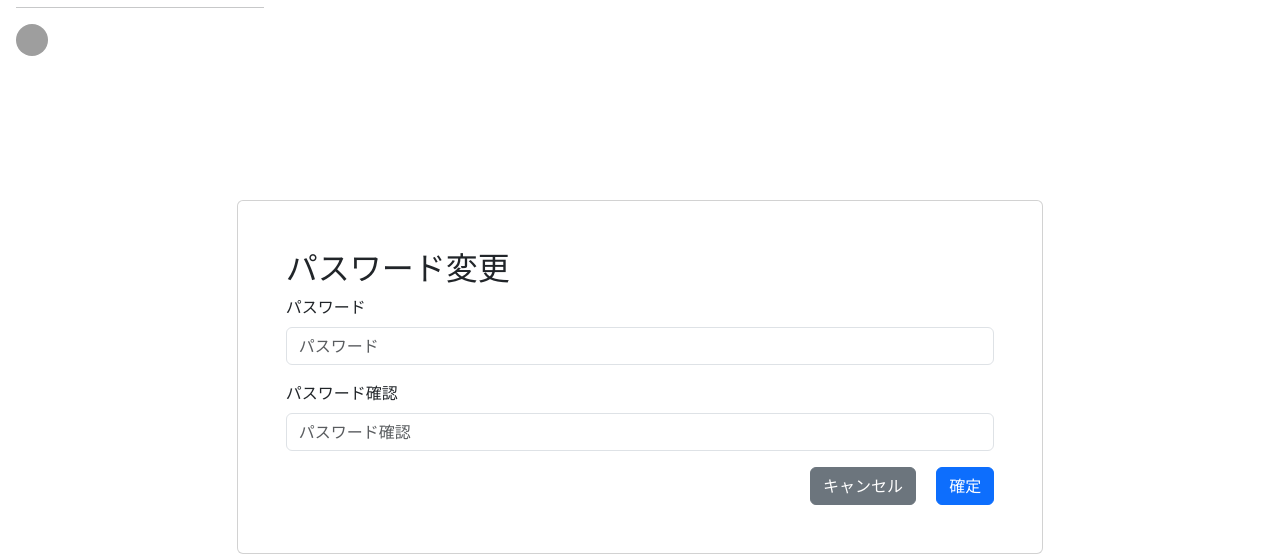
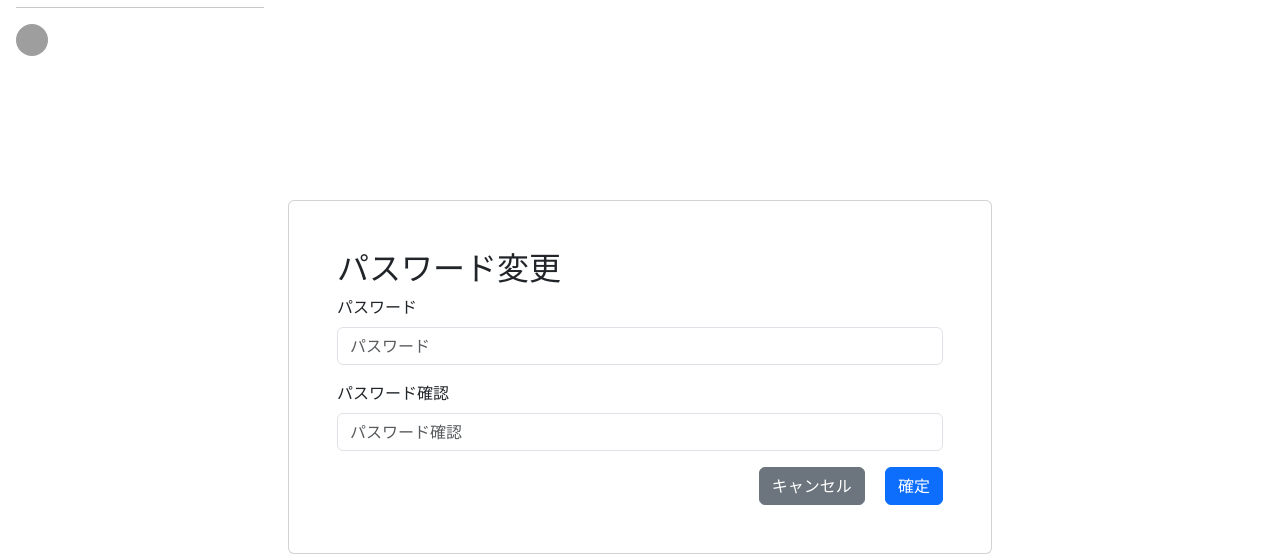
Before and after one commit to taku1118/apple, a PHP site: page /pass_change.php in a window 1280 px wide. Shown: the part 292-846 px from the top of the page. Run offline with PHP 8.4, Linux system fonts and the light colour scheme; some libraries are stand-ins or nearby versions; grey boxes are pictures that could not be loaded.

Commit message:
passchange

```diff
--- a/PHP/pass_change.php
+++ b/PHP/pass_change.php
@@ -29,8 +29,8 @@
         <!-- メインコンテンツ -->
         <main class="container-fluid" style="padding: 0;">
 <!----------------------------------------------------ここから-------------------------------------------------------------------->
-<div style="margin-top: 10%;">
-            <div class="card p-5 m-auto" style="width: 63%;"><!--  カードの幅を調整したいときはwidthを編集 -->
+        <div style="margin-top: 10%;">
+            <div class="card p-5 m-auto" style="width: 55%;"><!--  カードの幅を調整したいときはwidthを編集 -->
                 <h2>パスワード変更</h2>
                     <div class="mb-3" style="width:100%;">
                         <label for="formGroupExampleInput" class="form-label">パスワード</label>
@@ -45,7 +45,6 @@
                         <button class="btn btn-primary" type="submit">確定</button>
                     </div>
             </div>
-
         </div>
 <!----------------------------------------------------ここまで-------------------------------------------------------------------->
         </main>
```
